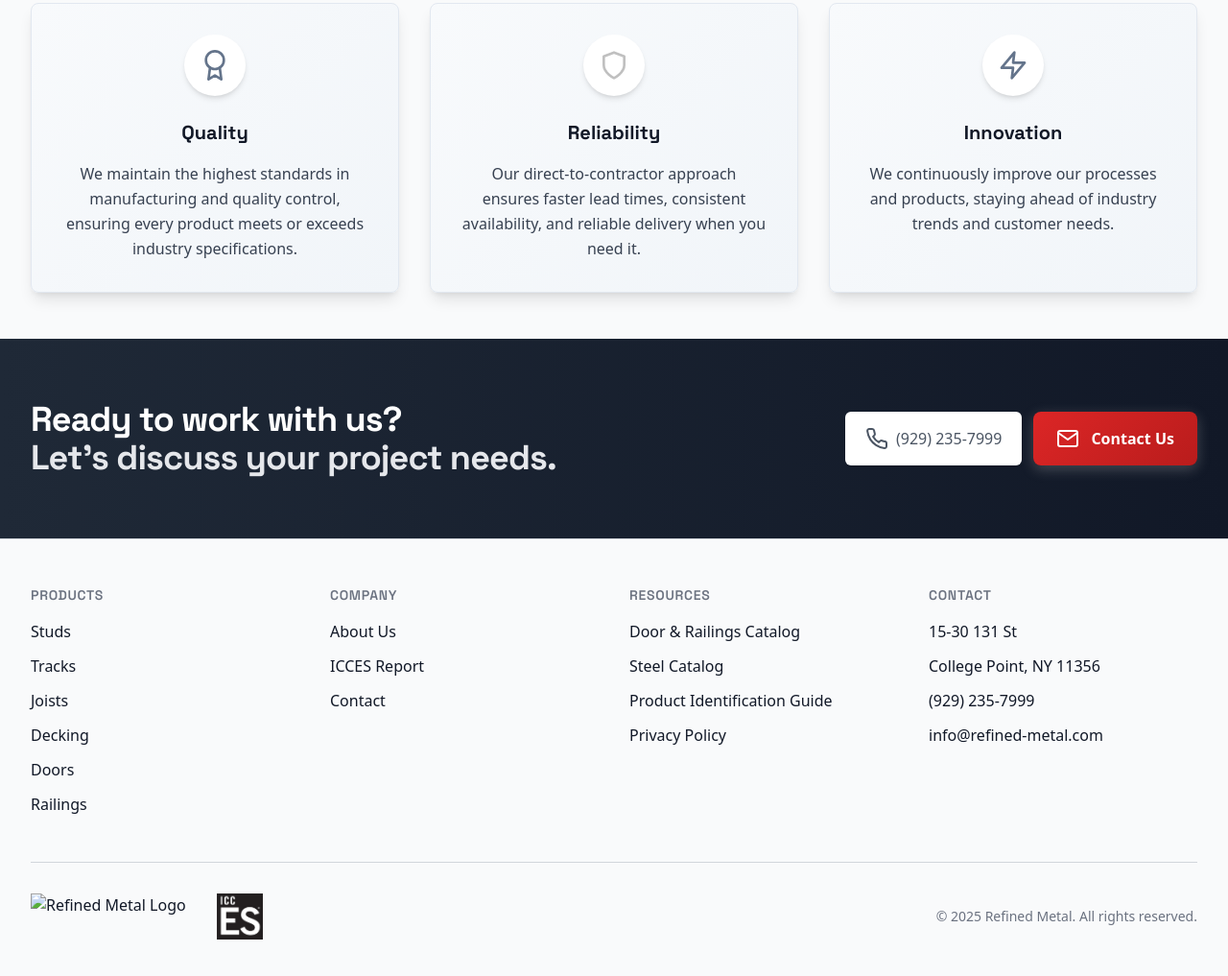
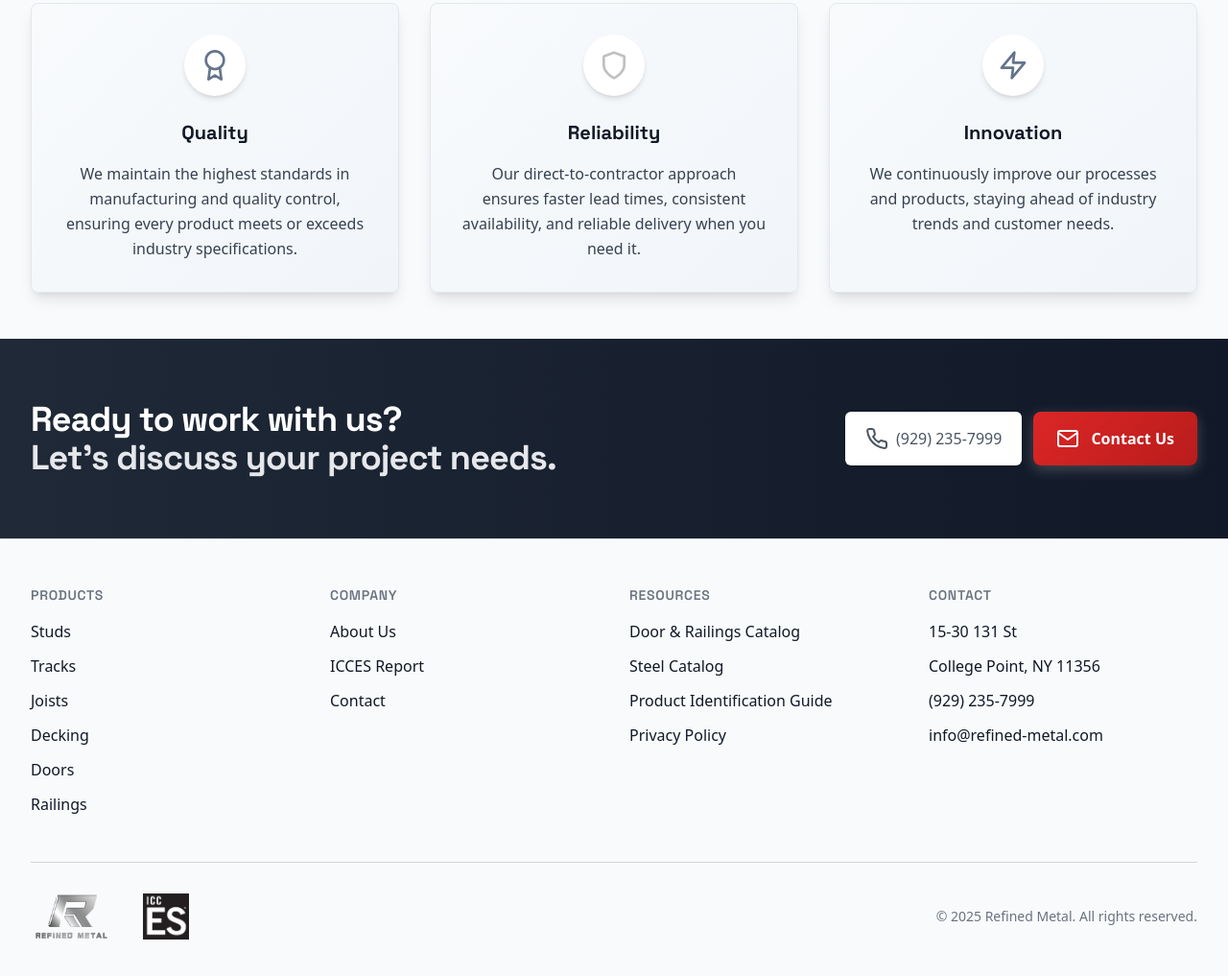
Before and after one commit to brandonlin04/refined-metal, a website: page about.html in a window 1280 px wide. Shown: the part 1182-2199 px from the top of the page at 96% size. Drawn offline with nearby package versions, Linux system fonts and the light colour scheme.

Commit message:
Fixed Refined Metal Logo at the bottom of each page

```diff
--- a/about.html
+++ b/about.html
@@ -528,7 +528,7 @@
                 <div class="flex flex-col md:flex-row items-center justify-between">
                     <div class="flex items-center space-x-8 mb-4 md:mb-0">
                         <!-- Refined Metal Logo -->
-                        <img src="images/rm-logo.png" alt="Refined Metal Logo" class="h-12 w-auto">
+                        <img src="images/common/rm-logo.png" alt="Refined Metal Logo" class="h-12 w-auto">
                         <!-- ICCES Logo -->
                         <img src="images/common/icces-logo.png" alt="ICCES Logo" class="h-12 w-auto">
                         <!-- Additional certification logos can be added here -->
```
Also changed, not shown: contact.html (+1 -1 lines), decking.html (+1 -1 lines), doors.html (+1 -1 lines), icces-report.html (+1 -1 lines), index.html (+1 -1 lines), joists.html (+1 -1 lines), privacy-policy.html (+1 -1 lines), railings.html (+1 -1 lines), studs.html (+1 -1 lines), tracks.html (+1 -1 lines).
